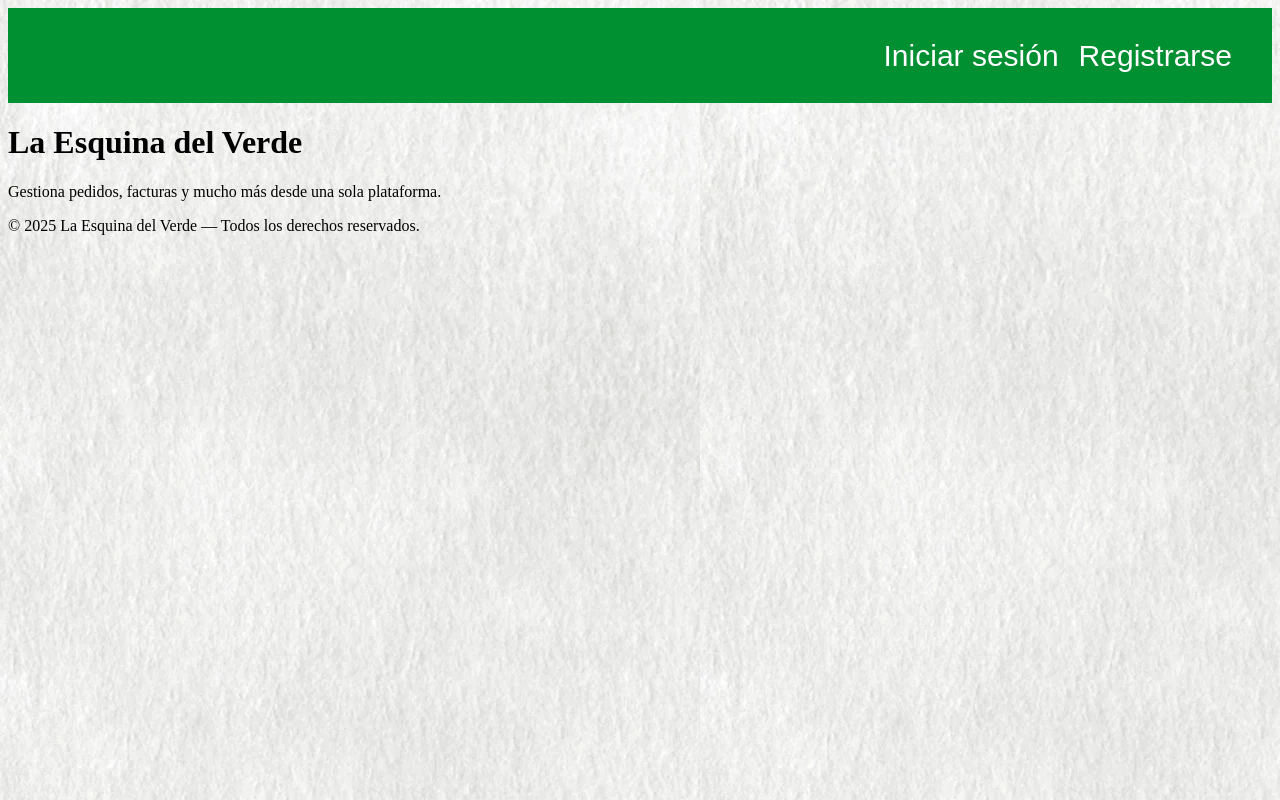
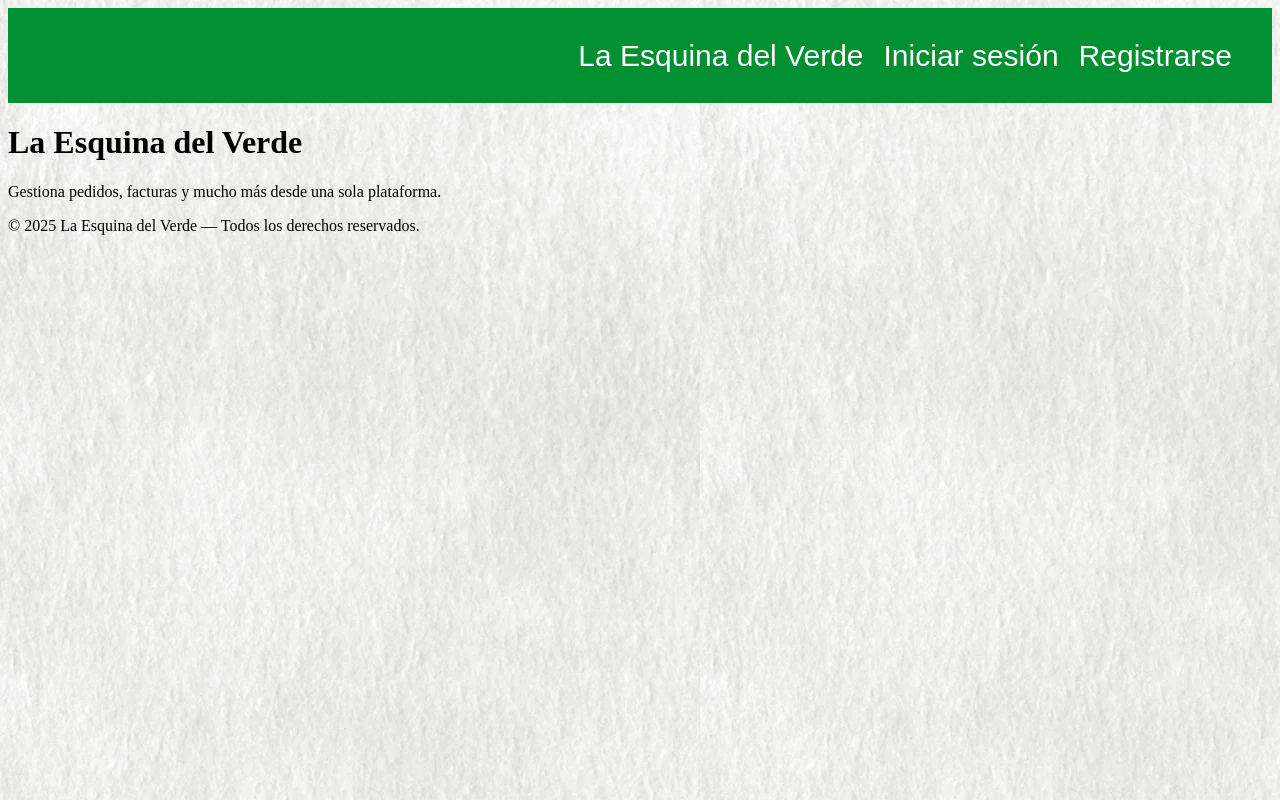
Before and after one commit to chadowsv/Coffend, a React (Create React App) app in the folder react-app/: page / in a window 1280 px wide. Built offline with nearby package versions, Linux system fonts and the light colour scheme.

Commit message:
components

```diff
--- /dev/null
+++ b/react-app/src/components/Navbar.tsx
@@ -0,0 +1,11 @@
+export default function Navbar() {
+  return (
+    <nav className="navbar">
+      <a href="/" className="navbar-logo">La Esquina del Verde</a>
+      <div className="navbar-links">
+        <a href="/login">Iniciar sesión</a>
+        <a href="/register">Registrarse</a>
+      </div>
+    </nav>
+  );
+}
--- a/react-app/src/pages/home.tsx
+++ b/react-app/src/pages/home.tsx
@@ -1,14 +1,11 @@
 import React from "react";
-import { Link } from "react-router-dom";
+import Navbar from "../components/Navbar";
 import "../styles/home.css";
 
 const Home: React.FC = () => {
   return (
     <div>
-        <nav className="home-nav">
-          <Link to="/login">Iniciar sesión</Link>
-          <Link to="/register">Registrarse</Link>
-        </nav>
+      <Navbar />
       <main className="home-container">
         <header className="home-header">
           <h1>La Esquina del Verde</h1>
--- a/react-app/src/styles/home.css
+++ b/react-app/src/styles/home.css
@@ -2,7 +2,7 @@ body {
     background-image: url('../../public/background.webp');
 }
 
-.home-nav {
+.navbar {
   background-color: #008f31;
   padding: 10px 20px;
   height: 75px;
@@ -11,7 +11,7 @@ body {
   justify-content: right;
 }
 
-.home-nav a {
+.navbar a {
     color: white;
     font-family: 'Arial', sans-serif;
     font-size: 30px;
@@ -19,6 +19,6 @@ body {
     text-decoration: none;
 }
 
-.home-nav a:hover {
+.navbar a:hover {
   font-weight: bold;
 }
```
